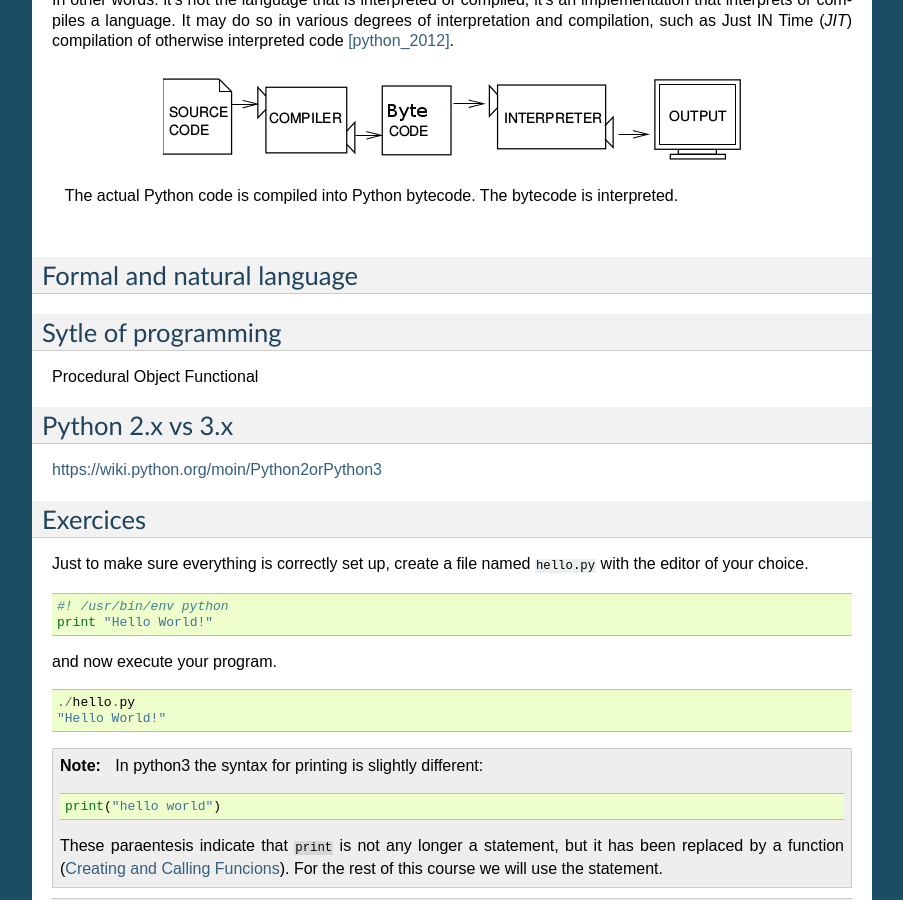
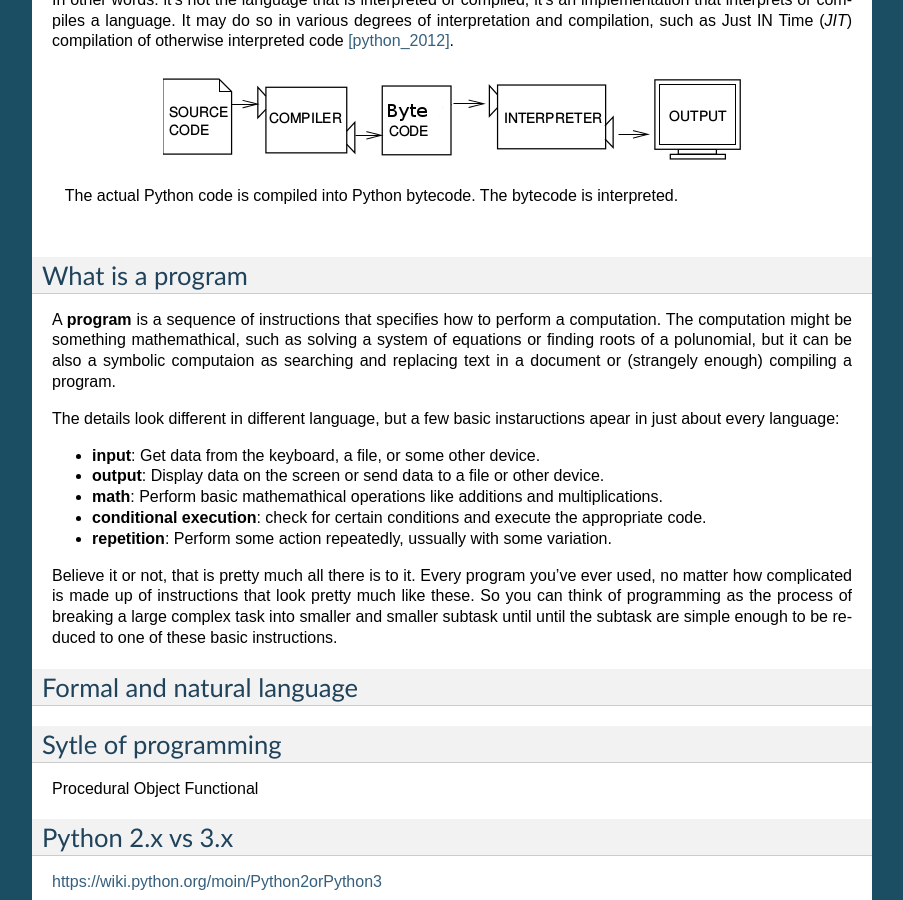
Before and after one commit to C3BI-pasteur-fr/python-course-1, a Sphinx documentation site: the page built from source/Introduction.rst, in a window 1280 px wide and 900 px high, scrolled down 4769 px. Shown: the whole window, without its empty margins (198-1101 px from the left). Built offline with Sphinx 7.4.7, drawn with Linux system fonts in a browser that asks for light colours.

Commit message:
add subpart What is a program

```diff
--- a/source/Introduction.rst
+++ b/source/Introduction.rst
@@ -258,6 +258,25 @@ of otherwise interpreted code [python_2012]_.
 
     The actual Python code is compiled into Python bytecode. The bytecode is interpreted.
 
+What is a program
+=================
+
+A **program** is a sequence of instructions that specifies how to perform a computation.
+The computation might be something mathemathical, such as solving a system of equations or
+finding roots of a polunomial, but it can be also a symbolic computaion as searching and replacing
+text in a document or (strangely enough) compiling a program.
+
+The details look different in different language, but a few basic instaructions apear in just about every language:
+
+* **input**: Get data from the keyboard, a file, or some other device.
+* **output**: Display data on the screen or send data to a file or other device.
+* **math**: Perform basic mathemathical operations like additions and multiplications.
+* **conditional execution**: check for certain conditions and execute the appropriate code.
+* **repetition**: Perform some action repeatedly, ussually with some variation.
+
+Believe it or not, that is pretty much all there is to it. Every program you've ever used, no matter how complicated
+is made up of instructions that look pretty much like these. So you can think of programming as the process of breaking a
+large complex task into smaller and smaller subtask until until the subtask are simple enough to be reduced to one of these basic instructions.
 
 Formal and natural language
 ===========================
@@ -332,8 +351,10 @@ References
 ==========
 
 .. [python_2012] Is python a interpreted or compiled language?
+
    https://mail.python.org/pipermail/python-list/2012-June/625578.html
 
 .. [python_glossary] https://docs.python.org/2.7/glossary.html
 
+
 .. [thinkpython] http://www.greenteapress.com/thinkpython/
```
